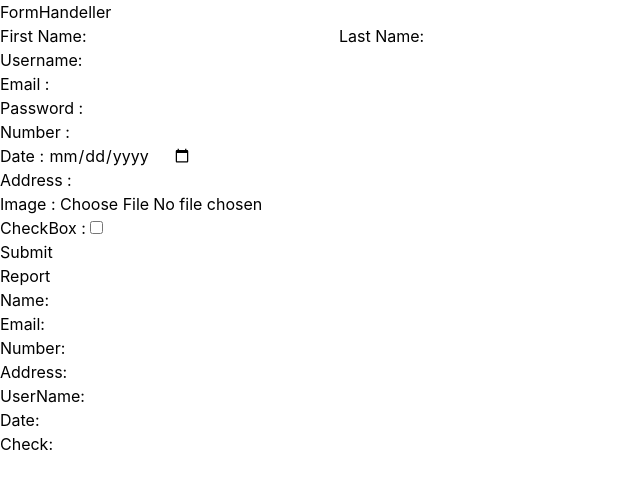
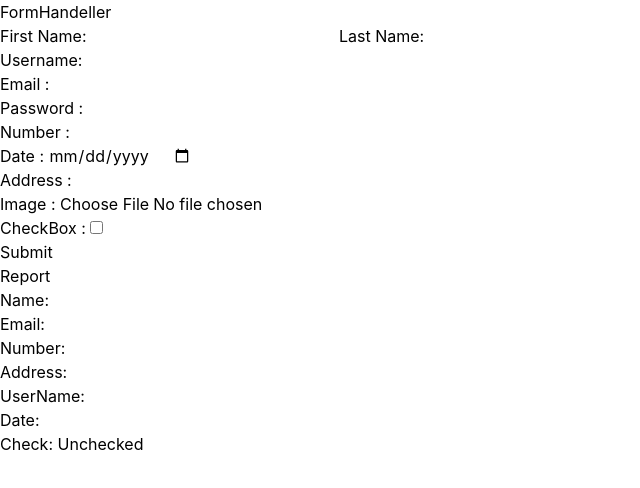
Before and after one commit to Devvvkun/react-learning, a React (Vite) app: page / in a window 1280 px wide. Shown: the top 488 px of the page, without its empty margins (0-640 px from the left). Built offline with nearby package versions, Linux system fonts and the light colour scheme; the HTML template or start-up script is replaced by a standard one.

Commit message:
Single Checkbox with UI updation

```diff
--- a/src/FormHandeller.jsx
+++ b/src/FormHandeller.jsx
@@ -1,4 +1,4 @@
-import React, { useState } from 'react'
+import { useState } from 'react'
 import './index.css'
 const FormHandeller = () => {
 
@@ -11,7 +11,7 @@ const [number, setnumber] = useState("")
 const [date, setdate] = useState("")
 const [address, setaddress] = useState("")
 const [file, setfile] = useState("")
-const [check, setcheck] = useState("")
+const [check, setcheck] = useState(false)
 
 const Handeller= (e) =>{
         e.preventDefault()
@@ -47,8 +47,7 @@ const Handeller= (e) =>{
         <input type="file" id='img' value={file} onChange={(e)=> setfile(e.target.value)}/>
         <br/>
         <label htmlFor='check'>CheckBox : </label>
-        <input type="checkbox" id='check' value={check} onChange={(e)=>setcheck(e.target.value)}/>
-        {console.log(check)}
+        <input type="checkbox" id='check' value={check} onChange={(e)=>setcheck(e.target.checked)}/>
         <br/>
             <input type="submit" value="Submit" />
     </form>
@@ -61,7 +60,7 @@ const Handeller= (e) =>{
         <p>Address: {address}</p>
         <p>UserName: {uname}</p>
         <p>Date: {date}</p>
-        <p>Check: {check}</p>
+        <p>Check: {check == true ? "Checked" : "Unchecked"}</p>
     </div>
     </div>
   )
```
